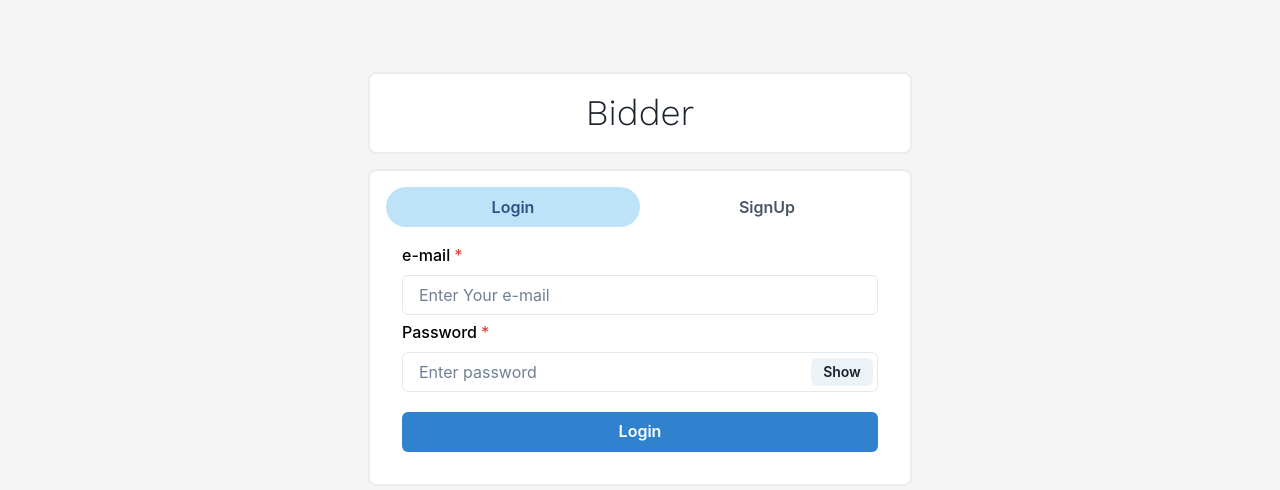
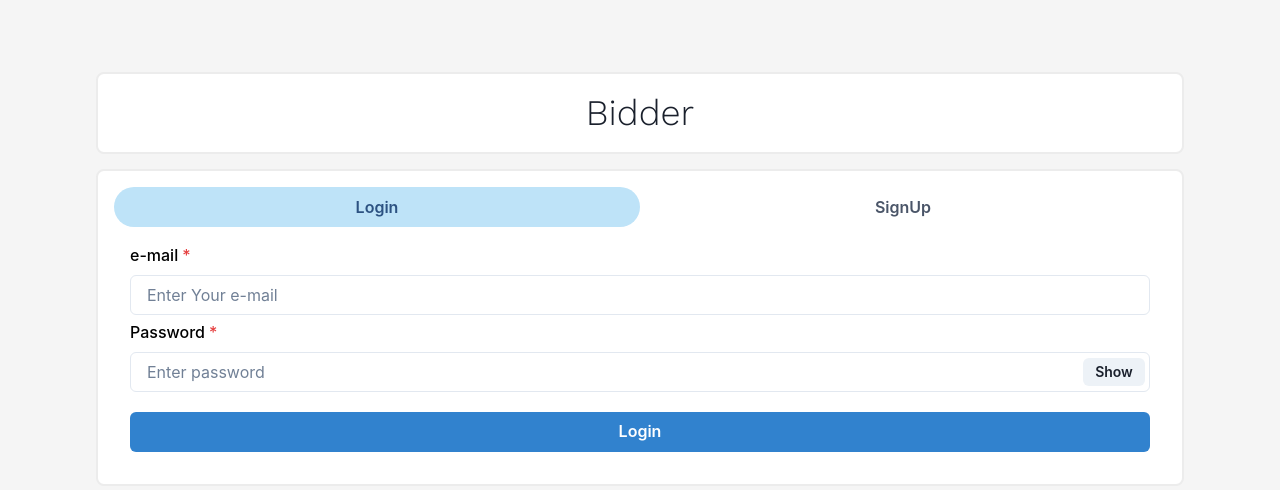
Before and after one commit to Abhiroop-Singh/Mini-Project, a React (Create React App) app in the folder client/: page /bidderlog in a window 1280 px wide. Shown: the top 490 px of the page. Built offline with nearby package versions, Linux system fonts and the light colour scheme.

Commit message:
modified:   client/src/components/BidderLog/BidderLog.jsx

```diff
--- a/client/src/components/BidderLog/BidderLog.jsx
+++ b/client/src/components/BidderLog/BidderLog.jsx
@@ -16,7 +16,7 @@ import UserSignup from "../Authentication/UserSignup";
 const BidderLog = () => {
   return (
     <div id="pplogin">
-      <Container maxW="xl">
+      <Container maxW="70rem">
         <Box
           display="flex"
           justifyContent="center"
```
